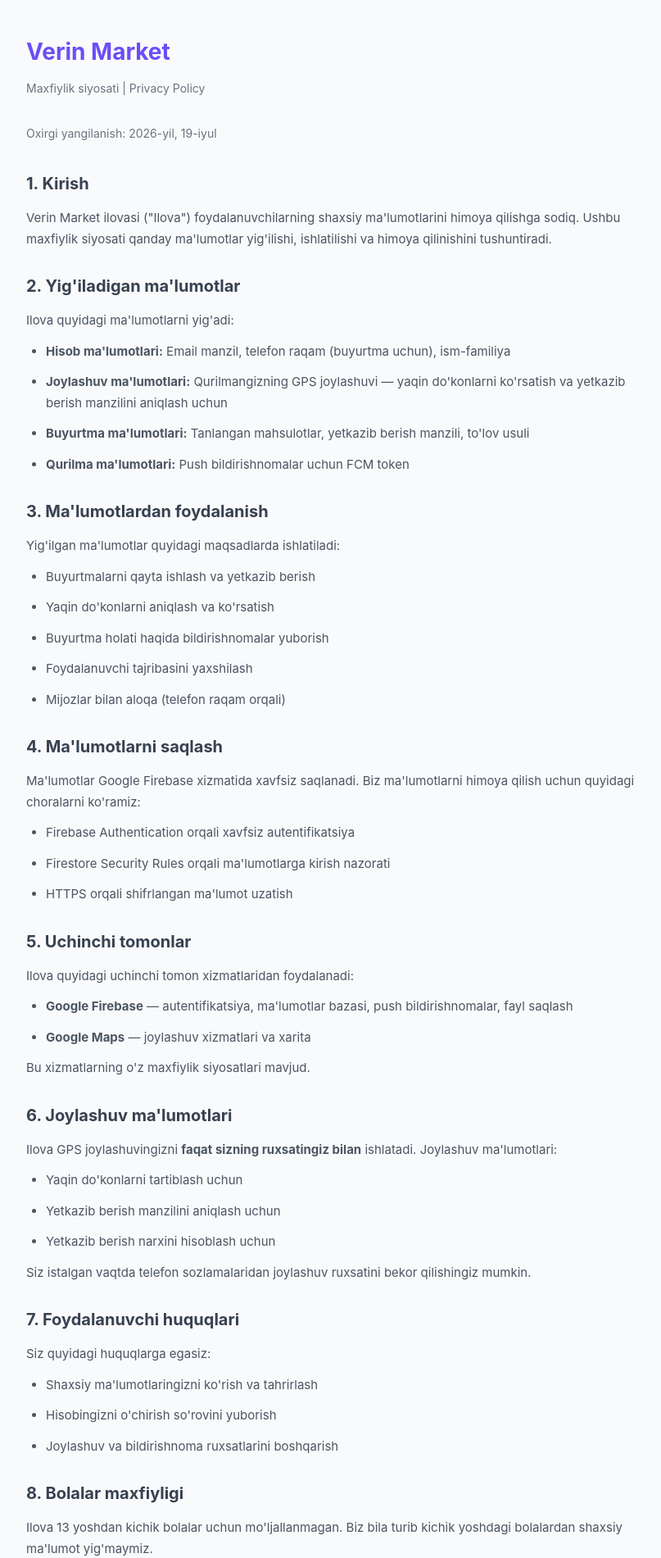
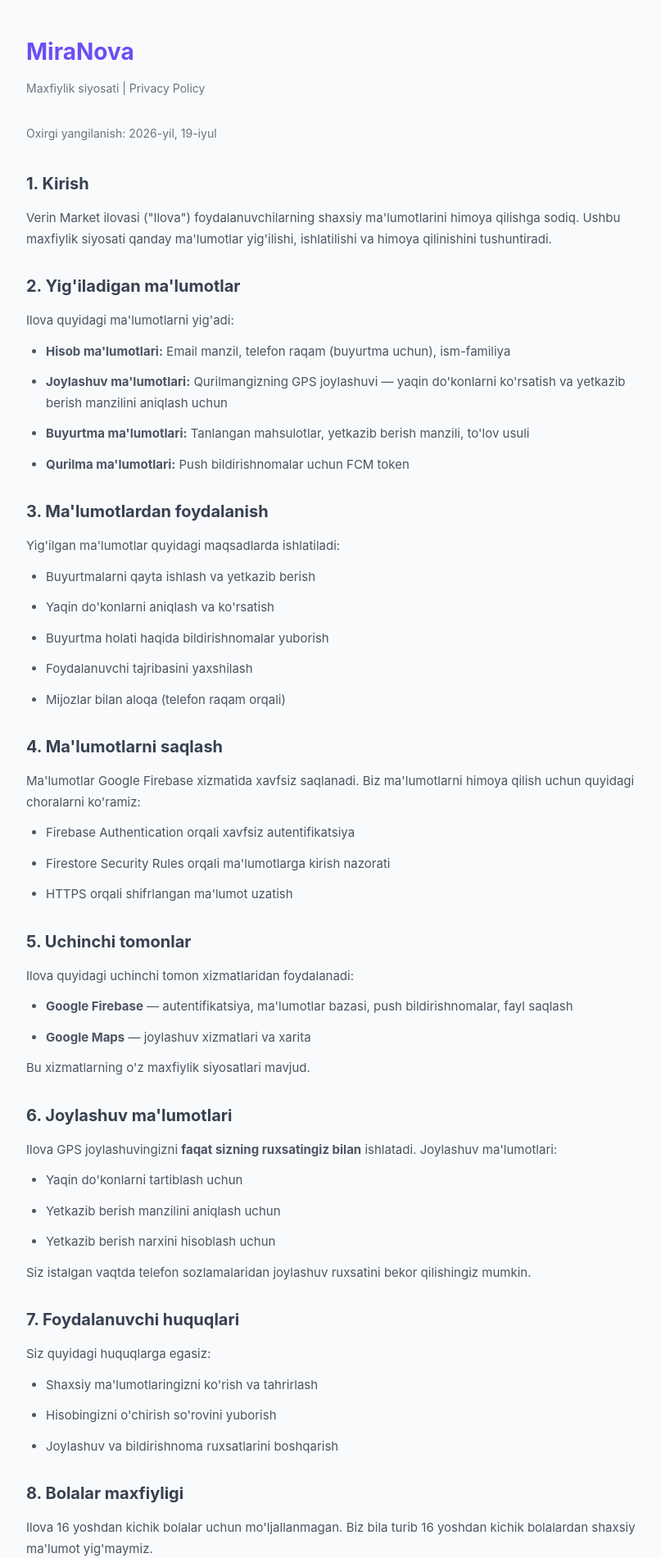
Before and after one commit to ogabekzokirov540-prog/verin-market-privacy, a plain HTML site: page index.html in a window 1280 px wide. Shown: the top 1901 px of the page at 82% size, without its empty margins (232-1039 px from the left). Drawn offline with Linux system fonts and the light colour scheme.

Commit message:
Privacy: 13->16 yosh, Verin Market->MiraNova

```diff
--- a/index.html
+++ b/index.html
@@ -19,7 +19,7 @@
 </head>
 <body>
     <div class="container">
-        <h1>Verin Market</h1>
+        <h1>MiraNova</h1>
         <p class="subtitle">Maxfiylik siyosati | Privacy Policy</p>
         <p class="subtitle">Oxirgi yangilanish: 2026-yil, 19-iyul</p>
 
@@ -79,7 +79,7 @@
         </ul>
 
         <h2>8. Bolalar maxfiyligi</h2>
-        <p>Ilova 13 yoshdan kichik bolalar uchun mo'ljallanmagan. Biz bila turib kichik yoshdagi bolalardan shaxsiy ma'lumot yig'maymiz.</p>
+        <p>Ilova 16 yoshdan kichik bolalar uchun mo'ljallanmagan. Biz bila turib 16 yoshdan kichik bolalardan shaxsiy ma'lumot yig'maymiz.</p>
 
         <h2>9. O'zgarishlar</h2>
         <p>Biz ushbu maxfiylik siyosatini vaqti-vaqti bilan yangilashimiz mumkin. O'zgarishlar ushbu sahifada e'lon qilinadi.</p>
```
